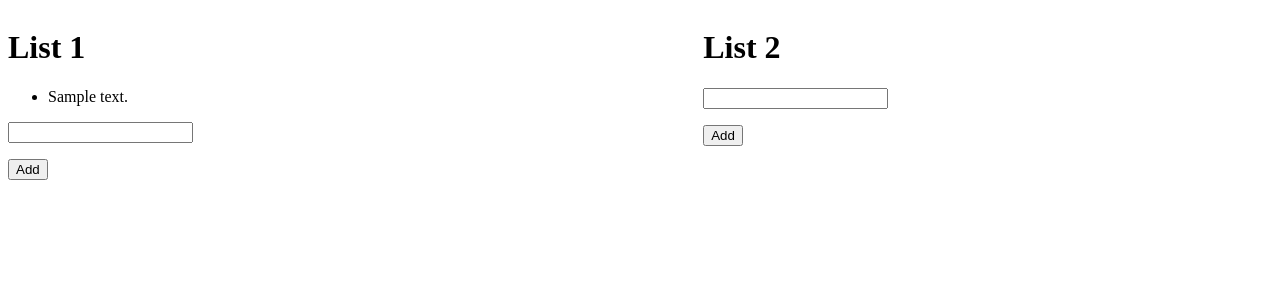
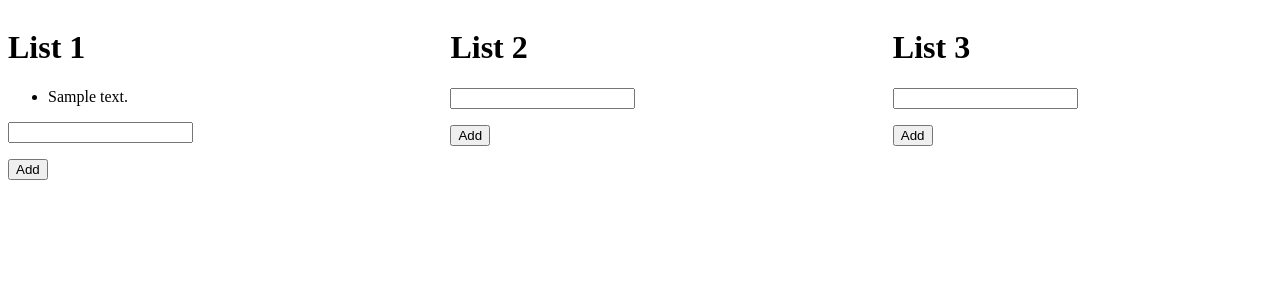
Before and after one commit to anschelburk/simple_planner, a Django app: page /list/ in a window 1280 px wide. Shown: the top 300 px of the page. Run offline with Django 5.2, Linux system fonts and the light colour scheme; tables that the repository leaves empty hold one stand-in row (values such as "Sample post"); some libraries are stand-ins or nearby versions.

Commit message:
Change from 2 lists to 3.

```diff
--- a/mysite/planner/static/css/styling.css
+++ b/mysite/planner/static/css/styling.css
@@ -16,5 +16,5 @@ form {
   justify-content: space-between;
 }
 .list {
-  width: 45%;
+  width: 30%;
 }
--- a/mysite/planner/views.py
+++ b/mysite/planner/views.py
@@ -68,7 +68,7 @@ def list_view_items(request):
     for item in all_list_items:
         item_lists[item.list_id].append(item)
     lists = []
-    for listID in range(1, 3):  # Adjust this range as needed
+    for listID in range(1, 4):  # Adjust this range as needed
         lists.append({
             'id': listID,
             'items': item_lists[listID],
```
